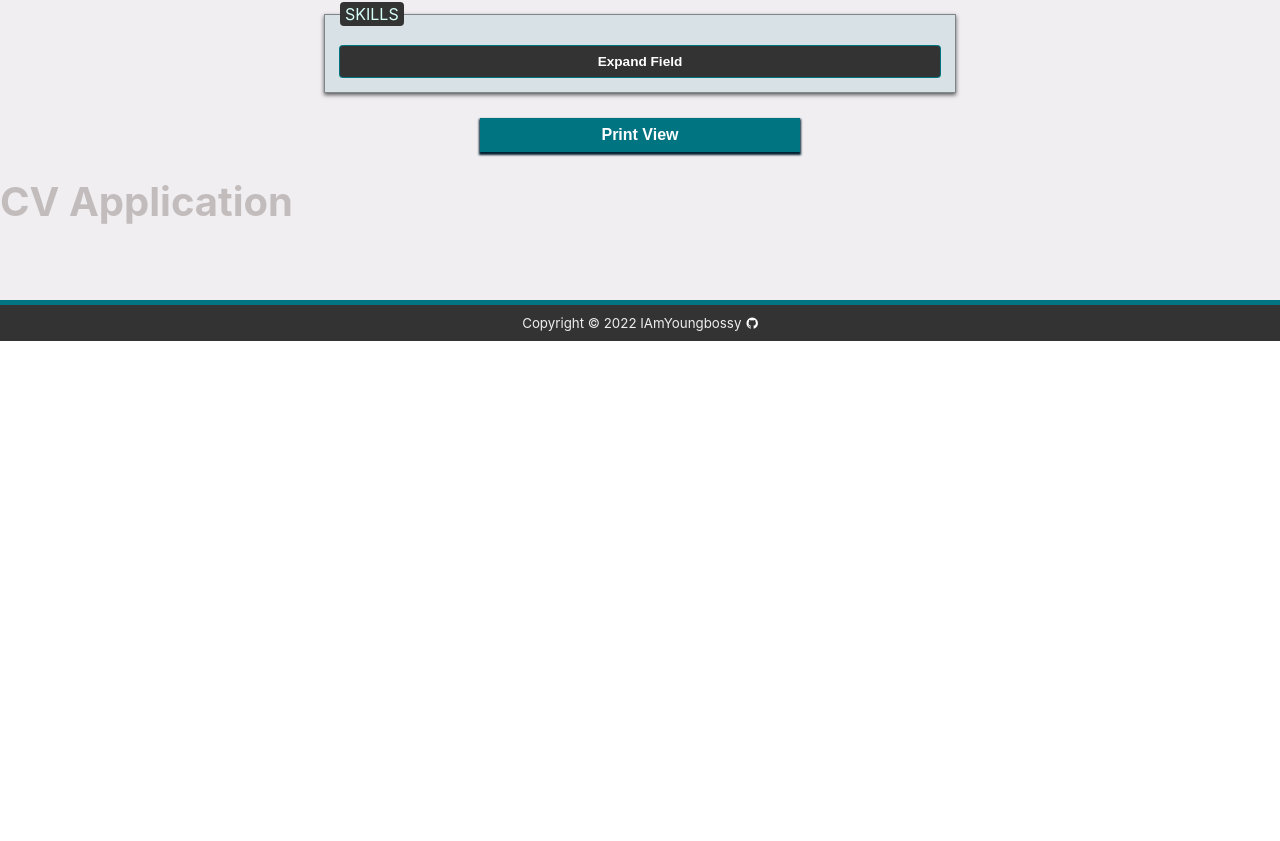
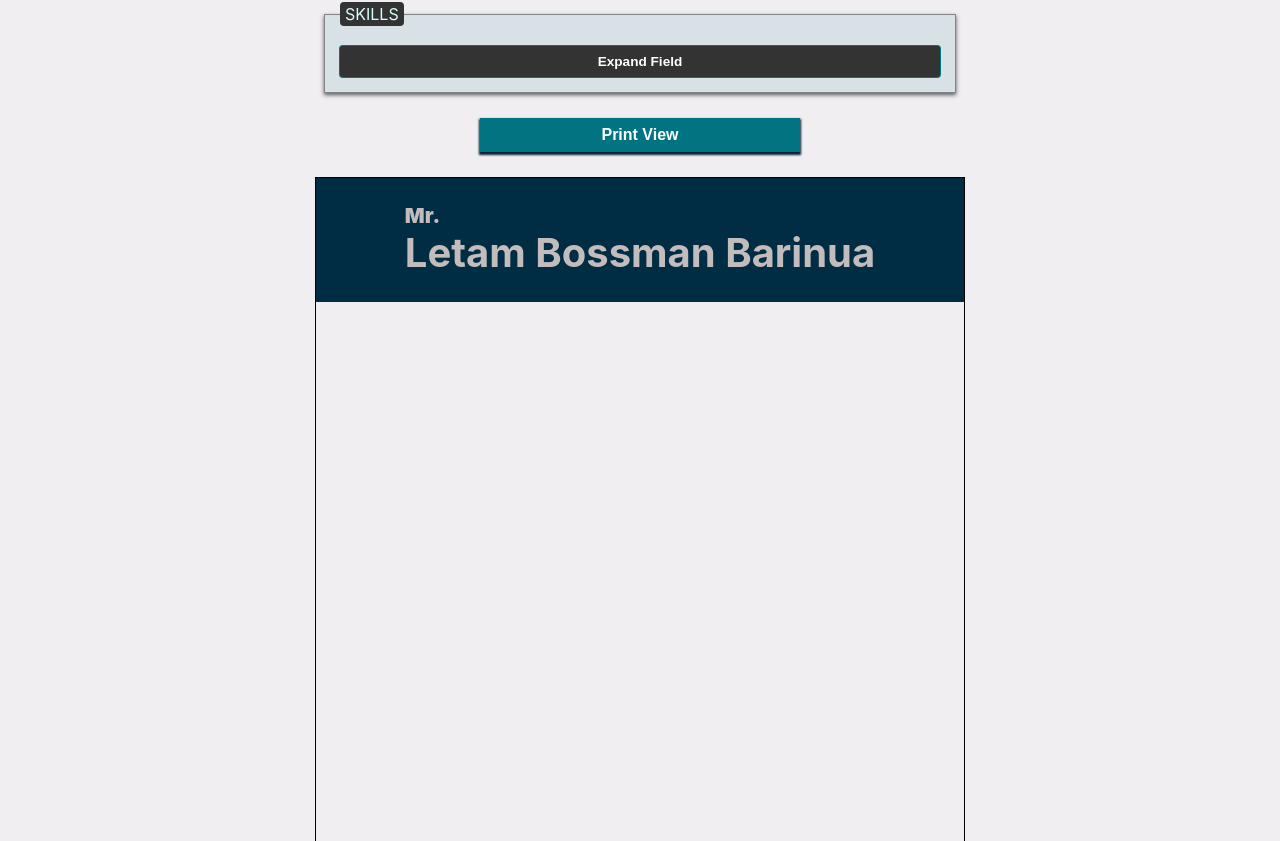
Before and after one commit to IAmYoungbossy/cv-app, a React (Create React App) app: page / in a window 1280 px wide. Shown: the part 459-1300 px from the top of the page. Before the commit the page ends 800 px from the top, so only its background shows below. Built offline with nearby package versions, Linux system fonts and the light colour scheme.

Commit message:
Add name header to Cv file

```diff
--- a/src/components/Cv-Application/Cv-Application.css
+++ b/src/components/Cv-Application/Cv-Application.css
@@ -0,0 +1,24 @@
+.cv {
+  margin: auto;
+  min-height: 900px;
+  margin-bottom: 50px;
+  width: min(650px, 80vw);
+  border: 1px solid black;
+}
+
+.cv-header {
+  padding: 25px;
+  background-color: #002d44;
+}
+
+.title {
+  margin: auto;
+  width: fit-content;
+}
+
+.name-title {
+  font-weight: 900;
+  color: #c3bcbc;
+  font-size: 1.3rem;
+  text-align: start;
+}
--- a/src/components/Cv-Application/Cv-Application.js
+++ b/src/components/Cv-Application/Cv-Application.js
@@ -1,9 +1,21 @@
 import { Component } from "react";
+import "./Cv-Application.css";
 
 export default class CvApp extends Component {
   render() {
     return (
-      <h1>CV Application</h1>
-    )
+      <div className="cv">
+        <div className="cv-header">
+          <div className="title">
+            <p className="name-title">Mr.</p>
+            <h1>Letam Bossman Barinua</h1>
+          </div>
+        </div>
+        <div className="cv-body">
+          <div className="other-fields"></div>
+          <div className="personal-details"></div>
+        </div>
+      </div>
+    );
   }
 }
```
